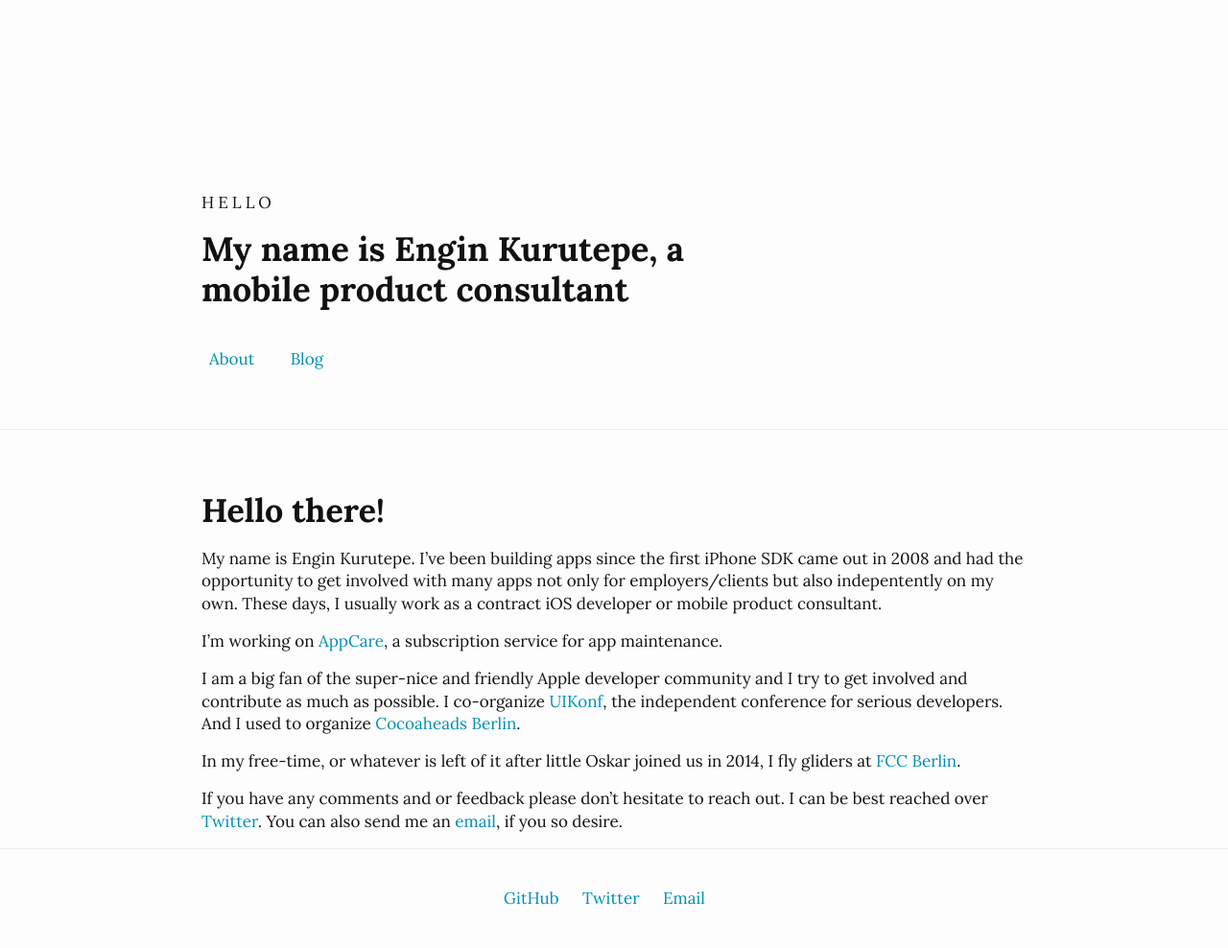
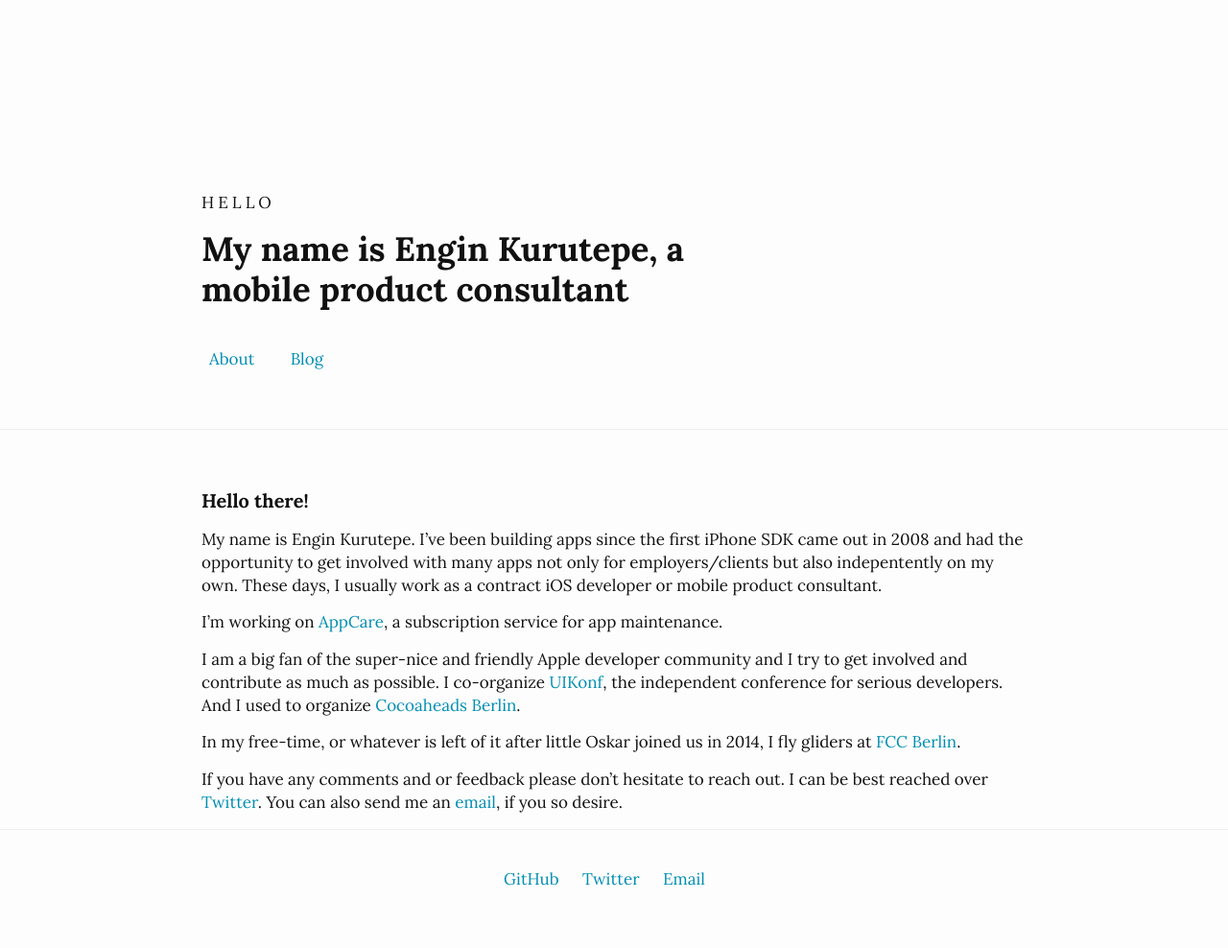
Before and after one commit to ekurutepe/ekurutepe.github.io, a Jekyll site: the page built from index.md, in a window 1280 px wide. Shown: the whole page at 96% size. Built offline with Jekyll 4.4.1, drawn with Linux system fonts in a browser that asks for light colours.

Commit message:
adjust title

```diff
--- a/index.md
+++ b/index.md
@@ -3,7 +3,7 @@ layout: default
 title: About
 ---
 
-# Hello there!
+### Hello there!
 
 My name is Engin Kurutepe. I've been building apps since the first iPhone SDK came out in 2008 and had the opportunity to get involved with many apps not only for employers/clients but also indepentently on my own. These days, I usually work as a contract iOS developer or mobile product consultant.
 
```
Also changed, not shown: 2 other files.
